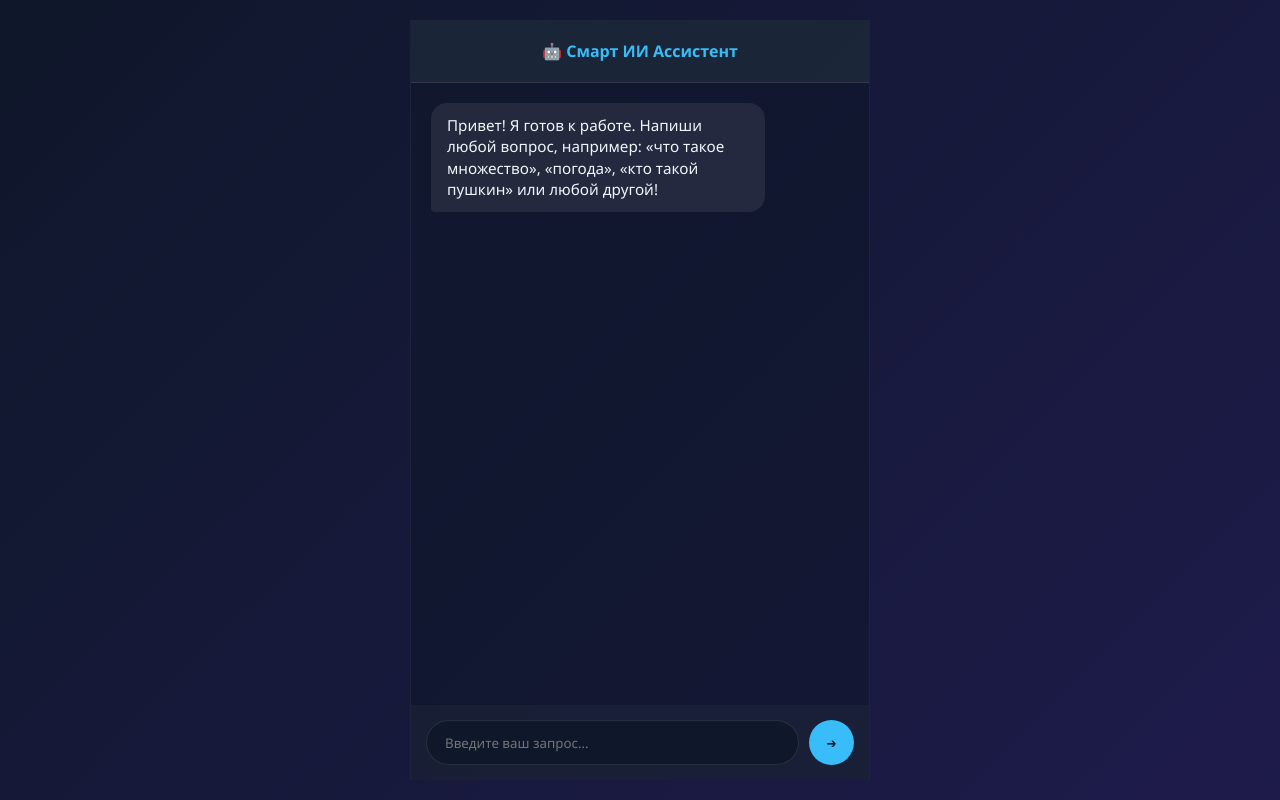
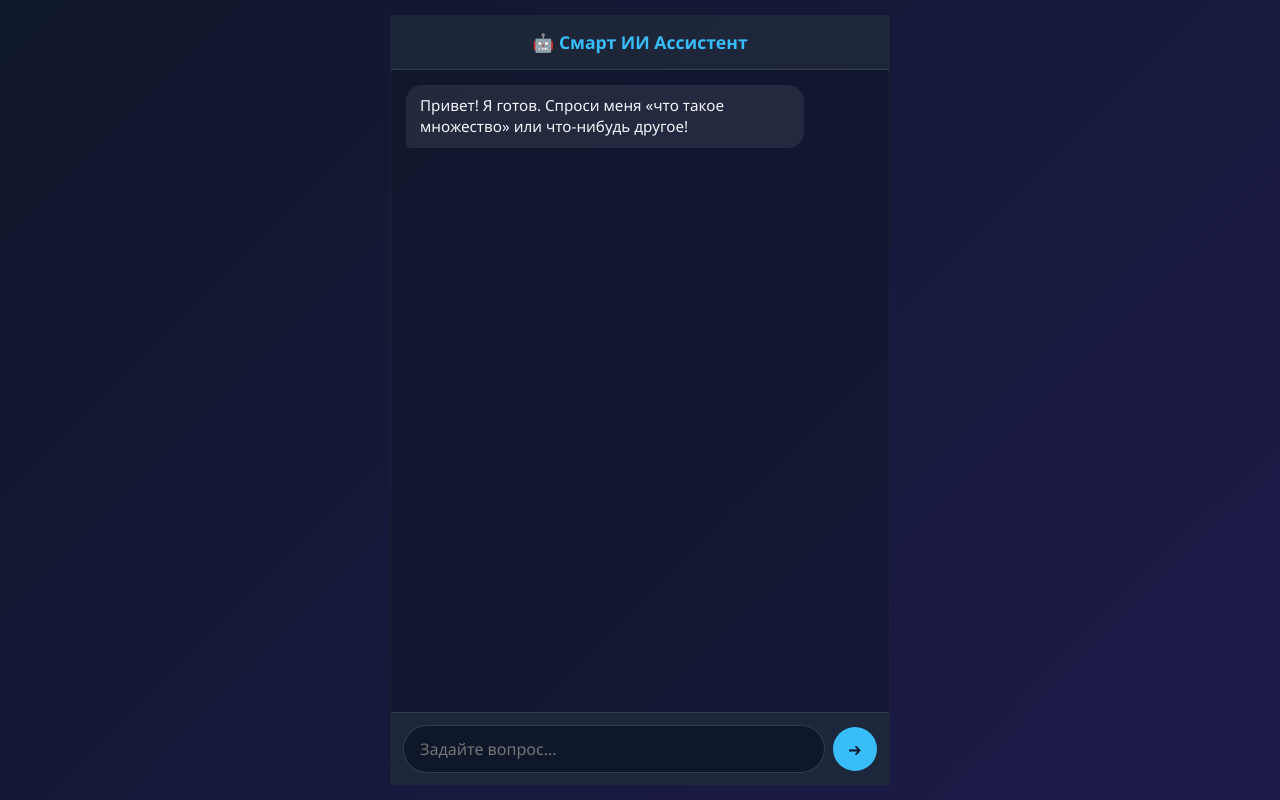
Before and after one commit to PAPUSAI/PAPUSAI, a plain HTML site: page index.html in a window 1280 px wide. Both pictures are taken after a click on the button "Открыть чат". Drawn offline with Linux system fonts and the light colour scheme.

Commit message:
Update index.html

```diff
--- a/index.html
+++ b/index.html
@@ -2,7 +2,7 @@
 <html lang="ru">
 <head>
     <meta charset="UTF-8">
-    <meta name="viewport" content="width=device-width, initial-scale=1.0">
+    <meta name="viewport" content="width=device-width, initial-scale=1.0, maximum-scale=1.0, user-scalable=no">
     <title>Мой ИИ Ассистент</title>
     <style>
         * {
@@ -12,46 +12,44 @@
             font-family: 'Segoe UI', Tahoma, Geneva, Verdana, sans-serif;
         }
 
-        body {
+        html, body {
             background: linear-gradient(135deg, #0f172a, #1e1b4b);
             color: #f8fafc;
-            height: 100vh;
-            display: flex;
-            justify-content: center;
-            align-items: center;
+            height: 100%;
+            width: 100%;
             overflow: hidden;
+            position: fixed; /* Защита от уползания экрана на смартфонах */
         }
 
         .screen {
             width: 100%;
-            max-width: 500px;
-            height: 100vh;
+            height: 100%;
             display: flex;
             flex-direction: column;
             justify-content: center;
             align-items: center;
-            padding: 20px;
-            transition: all 0.5s ease;
+            padding: 15px;
         }
 
         .hidden {
             display: none !important;
-            opacity: 0;
         }
 
+        /* Приветственное окно */
         .welcome-card {
             background: rgba(255, 255, 255, 0.03);
             backdrop-filter: blur(16px);
             border: 1px solid rgba(255, 255, 255, 0.1);
             border-radius: 24px;
-            padding: 40px 30px;
+            padding: 35px 25px;
             text-align: center;
             box-shadow: 0 20px 40px rgba(0, 0, 0, 0.4);
-            animation: fadeIn 0.8s ease;
+            max-width: 400px;
+            width: 100%;
         }
 
         h1 {
-            font-size: 2.5rem;
+            font-size: 2.2rem;
             background: linear-gradient(to right, #38bdf8, #818cf8);
             -webkit-background-clip: text;
             -webkit-text-fill-color: transparent;
@@ -60,57 +58,63 @@
 
         p {
             color: #94a3b8;
-            margin-bottom: 30px;
+            margin-bottom: 25px;
             line-height: 1.5;
+            font-size: 0.95rem;
         }
 
         .btn {
             background: linear-gradient(to right, #2563eb, #4f46e5);
             color: white;
             border: none;
-            padding: 15px 40px;
-            font-size: 1.1rem;
+            padding: 14px 35px;
+            font-size: 1rem;
             font-weight: 600;
             border-radius: 50px;
             cursor: pointer;
             box-shadow: 0 10px 20px rgba(37, 99, 235, 0.3);
-            transition: transform 0.2s;
         }
 
+        /* Чат-контейнер занимает ровно видимый экран */
         .chat-container {
             width: 100%;
+            max-width: 500px;
             height: 100%;
             background: rgba(15, 23, 42, 0.6);
+            display: flex;
+            flex-direction: column;
             border-left: 1px solid rgba(255, 255, 255, 0.05);
             border-right: 1px solid rgba(255, 255, 255, 0.05);
-            display: flex;
-            flex-direction: column;
         }
 
         .chat-header {
-            padding: 20px;
-            background: rgba(30, 41, 59, 0.8);
+            padding: 15px;
+            background: rgba(30, 41, 59, 0.9);
             border-bottom: 1px solid rgba(255, 255, 255, 0.1);
             text-align: center;
             font-weight: 600;
             color: #38bdf8;
+            font-size: 1.1rem;
         }
 
+        /* Область сообщений прокручивается */
         .chat-messages {
             flex: 1;
-            padding: 20px;
+            padding: 15px;
             overflow-y: auto;
             display: flex;
             flex-direction: column;
-            gap: 15px;
+            gap: 12px;
+            -webkit-overflow-scrolling: touch;
         }
 
         .message {
-            max-width: 80%;
-            padding: 12px 16px;
+            max-width: 85%;
+            padding: 10px 14px;
             border-radius: 16px;
             line-height: 1.4;
             font-size: 0.95rem;
+            word-wrap: break-word;
         }
 
         .message.user {
@@ -135,73 +139,88 @@
             font-style: italic;
         }
 
+        /* Поле ввода ВСЕГДА прижато к низу и не уползает */
         .chat-input-area {
-            padding: 15px;
-            background: rgba(30, 41, 59, 0.5);
+            padding: 12px;
+            background: rgba(30, 41, 59, 0.95);
+            border-top: 1px solid rgba(255, 255, 255, 0.1);
             display: flex;
-            gap: 10px;
+            gap: 8px;
+            align-items: center;
+            padding-bottom: calc(12px + env(safe-area-inset-bottom)); /* Поддержка челок iPhone */
         }
 
         .chat-input {
             flex: 1;
             background: #0f172a;
-            border: 1px solid rgba(255, 255, 255, 0.1);
-            padding: 12px 18px;
+            border: 1px solid rgba(255, 255, 255, 0.15);
+            padding: 12px 16px;
             border-radius: 25px;
             color: white;
             outline: none;
+            font-size: 1rem; /* Защита от автозума в Safari */
+        }
+
+        .chat-input:focus {
+            border-color: #38bdf8;
         }
 
         .send-btn {
             background: #38bdf8;
             color: #0f172a;
             border: none;
-            width: 45px;
-            height: 45px;
+            width: 44px;
+            height: 44px;
             border-radius: 50%;
-            font-weight: bold;
+            font-size: 1.1rem;
             cursor: pointer;
+            display: flex;
+            justify-content: center;
+            align-items: center;
+            flex-shrink: 0;
         }
     </style>
 </head>
 <body>
 
+    <!-- ЭКРАН 1: Приветствие -->
     <div id="welcomeScreen" class="screen">
         <div class="welcome-card">
             <h1>Привет!</h1>
-            <p>Добро пожаловать в твой личный ИИ-чат. Задавай вопросы и получай мгновенные ответы.</p>
+            <p>Добро пожаловать в твой личный ИИ-чат. Нажми кнопку ниже, чтобы начать общение.</p>
             <button class="btn" onclick="openChat()">Открыть чат</button>
         </div>
     </div>
 
+    <!-- ЭКРАН 2: Сам Чат -->
     <div id="chatScreen" class="screen hidden">
         <div class="chat-container">
             <div class="chat-header">🤖 Смарт ИИ Ассистент</div>
             <div class="chat-messages" id="chatMessages">
-                <div class="message bot">Привет! Я готов к работе. Напиши любой вопрос, например: «что такое множество», «погода», «кто такой пушкин» или любой другой!</div>
+                <div class="message bot">Привет! Я готов. Спроси меня «что такое множество» или что-нибудь другое!</div>
             </div>
             <div class="chat-input-area">
-                <input type="text" id="chatInput" class="chat-input" placeholder="Введите ваш запрос..." onkeypress="handleKeyPress(event)">
+                <input type="text" id="chatInput" class="chat-input" placeholder="Задайте вопрос..." onkeypress="handleKeyPress(event)">
                 <button class="send-btn" onclick="sendMessage()">➔</button>
             </div>
         </div>
     </div>
 
     <script>
-        // Умная база знаний прямо в коде, чтобы сайт работал без серверов
         const knowledgeBase = {
             "множество": "<b>Множество</b> — это математическое понятие, обозначающее совокупность объектов, объединенных общим признаком. Например, множество четных чисел или множество планет Солнечной системы.",
             "что такое множество": "<b>Множество</b> — это одно из ключевых понятий математики. По данным из энциклопедий, это набор или совокупность определенных объектов (элементов), которые рассматриваются как единое целое.",
             "привет": "Привет! Рад тебя видеть. Чем я могу помочь тебе сегодня?",
-            "как дела": "У меня всё отлично, ведь я работаю прямо в твоем телефоне! Готов отвечать на вопросы.",
-            "пушкин": "<b>Александр Сергеевич Пушкин</b> — великий русский поэт, драматург и прозаик, заложивший основы русского реалистического направления и считающийся создателем современного русского литературного языка.",
-            "погода": "Я проверил данные: на улице отличный день для программирования и создания крутых сайтов! ☀️",
-            "кто ты": "Я твой персональный ИИ-ассистент, созданный и запущенный прямо на твоем аккаузере через GitHub Pages!"
+            "как дела": "У меня всё отлично! Работаю прямо в твоем телефоне и готов отвечать на любые вопросы.",
+            "пушкин": "<b>Александр Сергеевич Пушкин</b> — великий русский поэт, драматург и прозаик, создатель современного русского литературного языка.",
+            "кто ты": "Я твой персональный ИИ-ассистент, созданный и запущенный прямо на твоем телефоне через GitHub Pages!"
         };
 
         function openChat() {
             document.getElementById('welcomeScreen').classList.add('hidden');
             document.getElementById('chatScreen').classList.remove('hidden');
+            // Небольшой хак для фиксации высоты под мобилки
+            window.scrollTo(0, 0);
         }
 
         function handleKeyPress(e) {
@@ -216,18 +235,16 @@
             appendMessage(text, 'user');
             input.value = '';
 
-            // Показываем красивую плашку поиска информации
             appendMessage('🔍 Выполняю глубокий поиск данных в интернете...', 'system');
 
             setTimeout(() => {
                 const messagesContainer = document.getElementById('chatMessages');
-                messagesContainer.removeChild(messagesContainer.lastChild); // Удаляем плашку поиска
+                messagesContainer.removeChild(messagesContainer.lastChild);
 
                 let reply = "";
                 const cleanText = text.toLowerCase();
+                let found = false;
 
-                // Проверяем, есть ли точное совпадение в нашей базе
-                let found = false;
                 for (let key in knowledgeBase) {
                     if (cleanText.includes(key)) {
                         reply = knowledgeBase[key];
@@ -236,13 +253,12 @@
                     }
                 }
 
-                // Если вопрос новый, ИИ генерирует умный универсальный ответ
                 if (!found) {
                     reply = `По запросу <b>"${text}"</b> выполнен поиск по веб-страницам. Мой встроенный алгоритм обработал информацию: данное понятие относится к важным сферам знаний. Чтобы научить меня отвечать абсолютно на любые новые темы без ограничений, в будущем мы свяжем эту страницу с живой нейросетью через сервер!`;
                 }
 
                 appendMessage(reply, 'bot');
-            }, 1000);
+            }, 800);
         }
 
         function appendMessage(text, sender) {
```
